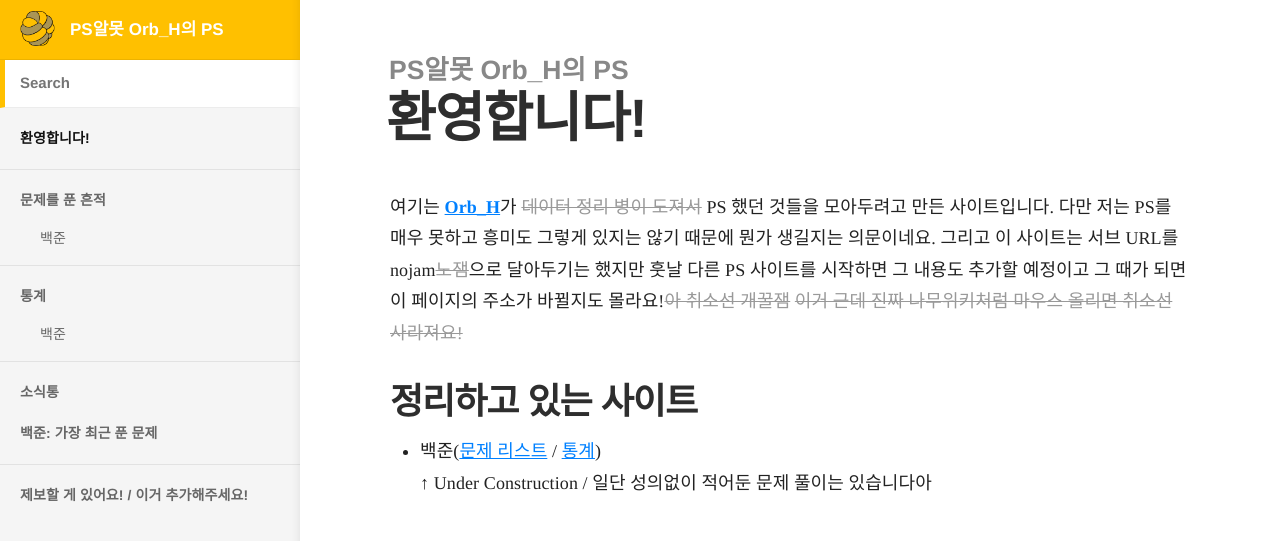
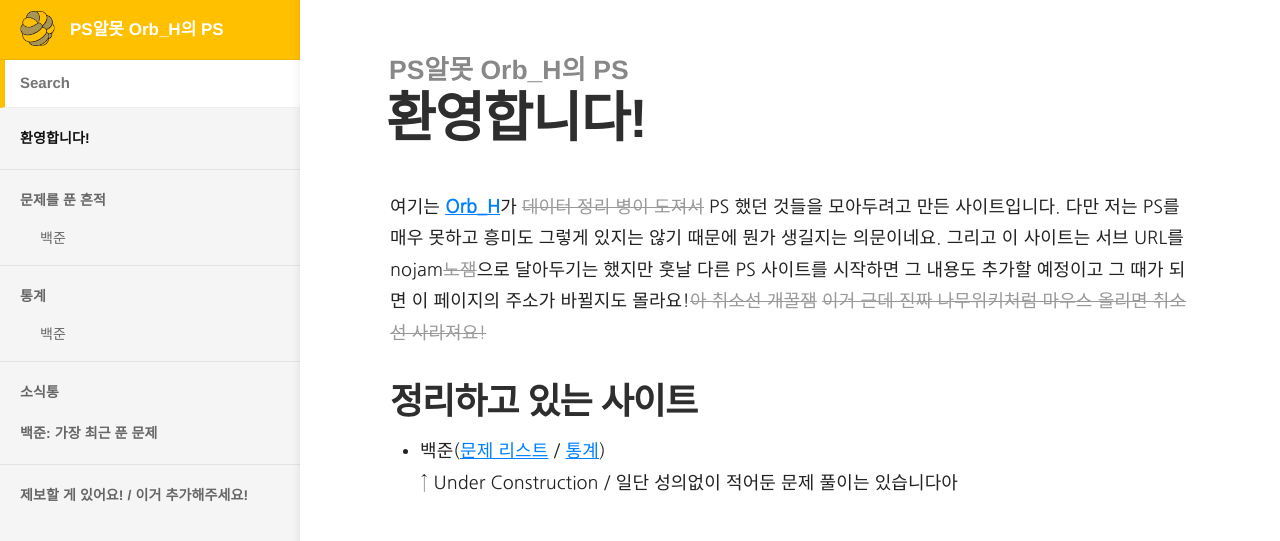
Before and after one commit to Orb-H/nojam, a Jekyll site: the page built from docs/index.md, in a window 1280 px wide. Shown: the top 541 px of the page. Built offline with Jekyll 4.4.1, drawn with Linux system fonts in a browser that asks for light colours; some web fonts are replaced.

Commit message:
Add N.G.Coding & Change addr of N.G.

```diff
--- a/docs/_layouts/default.html
+++ b/docs/_layouts/default.html
@@ -8,8 +8,10 @@
 		{% seo %}
 		{% feed_meta %}
 
-		<link href="//fonts.googleapis.com/earlyaccess/nanumgothic.css" rel="stylesheet" type="text/css">
+		<link rel="preconnect" href="https://fonts.gstatic.com">
+		<link href="https://fonts.googleapis.com/css2?family=Nanum+Gothic&display=swap" rel="stylesheet">
 		<link href="https://cdn.jsdelivr.net/gh/moonspam/NanumSquare@1.0/nanumsquare.css" rel="stylesheet" type="text/css">
+		<link href="https://fonts.googleapis.com/css2?family=Nanum+Gothic+Coding&display=swap" rel="stylesheet">
 		<link rel="stylesheet" href="{{ site.baseurl }}/css/main.css">
 		<link rel="stylesheet" href="{{ site.baseurl }}/css/custom.css">
 		<link rel="icon" href="{{ site.baseurl }}/images/favicon-16.png" sizes="16x16">
--- a/docs/_sass/_code.scss
+++ b/docs/_sass/_code.scss
@@ -1,5 +1,5 @@
 pre, code, tt {
-	font-family: "NanumGothicCoding", Inconsolata, Consolas, Courier, "Courier New", "Liberation Mono", monospace;
+	font-family: "Nanum Gothic Coding", Inconsolata, Consolas, Courier, "Courier New", "Liberation Mono", monospace;
 	font-size: 0.85em;
 	white-space: pre-wrap;
 	border-radius: 2px;
--- a/docs/_sass/_normalize.scss
+++ b/docs/_sass/_normalize.scss
@@ -230,7 +230,7 @@
 kbd,
 pre,
 samp {
-  font-family: "NanumGothicCoding", monospace, monospace;
+  font-family: "Nanum Gothic Coding", monospace, monospace;
   font-size: 1em;
 }
 
--- a/docs/_sass/_typography.scss
+++ b/docs/_sass/_typography.scss
@@ -8,7 +8,7 @@
 body {
 	height: 100%;
 	max-height: 100%;
-	font-family: "NanumGothic", serif;
+	font-family: "Nanum Gothic", serif;
 	letter-spacing: 0.01rem;
 	font-size: 1.8em;
 	line-height: 1.75em;
```
